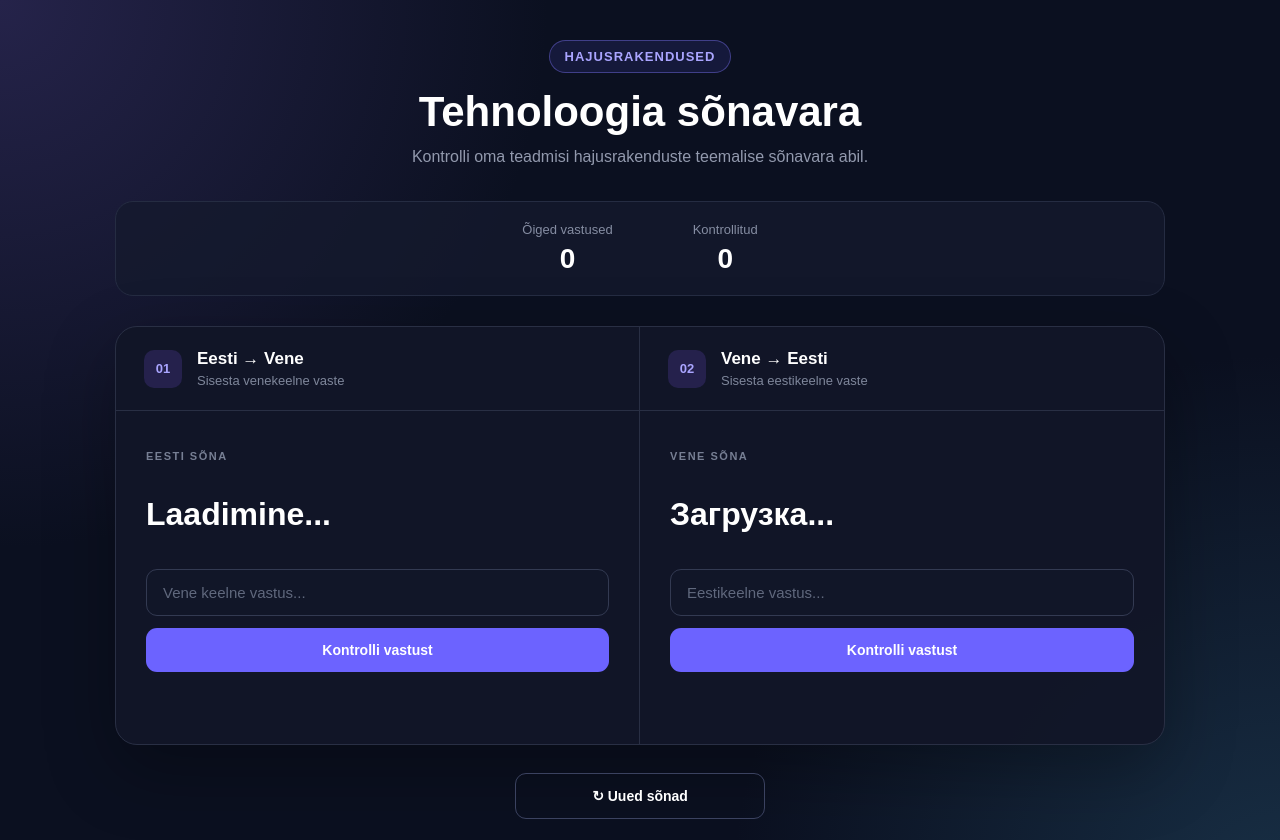
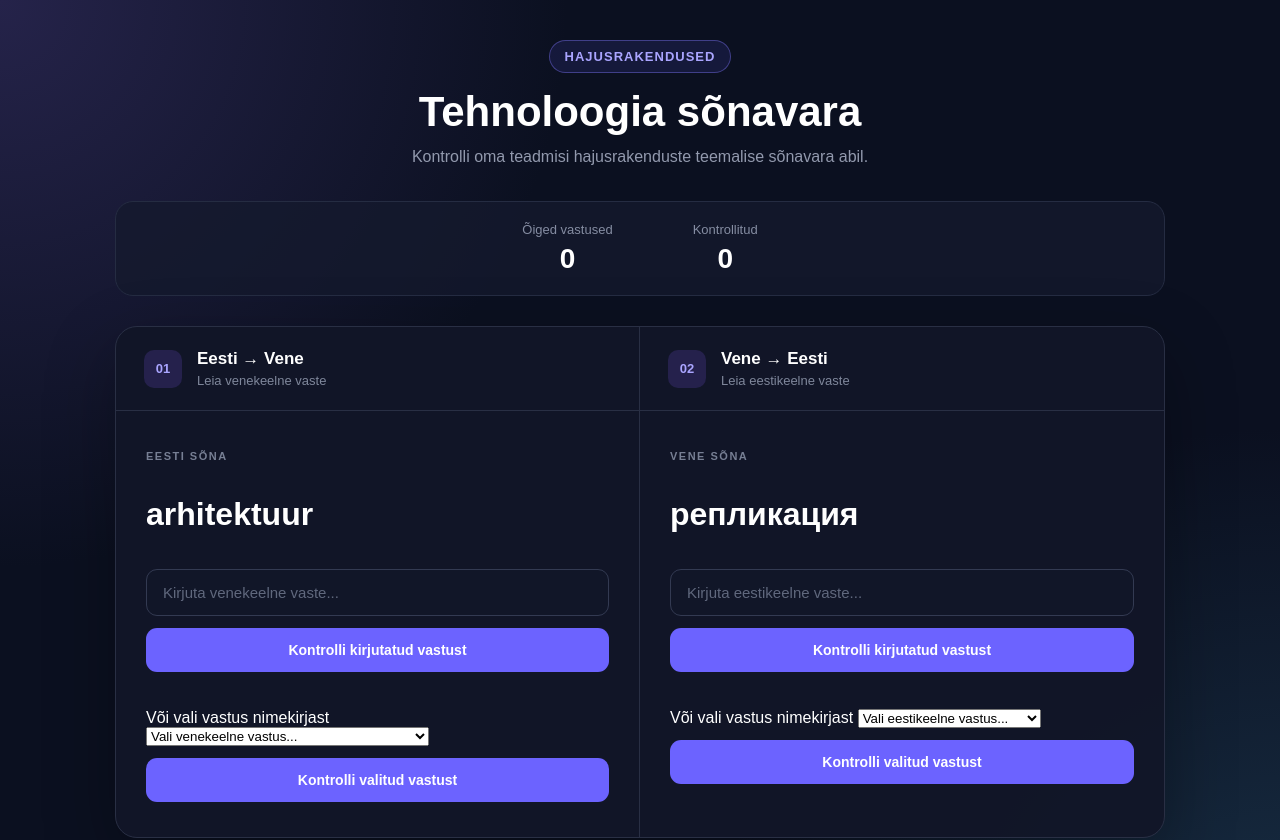
Before and after one commit to painkiller102k/random_words, a plain HTML site: page index.html in a window 1280 px wide. Shown: the top 840 px of the page. Drawn offline with Linux system fonts and the light colour scheme.

Commit message:
[#88678]_lisa_uus_tabel_ja_dropdownlist

```diff
--- a/index.html
+++ b/index.html
@@ -8,6 +8,7 @@
 
     <link rel="stylesheet" href="style.css">
 </head>
+
 <body>
 
 <main class="container">
@@ -22,7 +23,9 @@
         </p>
     </header>
 
+
     <section class="score-card">
+
         <div>
             <span class="score-label">Õiged vastused</span>
             <strong id="score">0</strong>
@@ -32,31 +35,41 @@
             <span class="score-label">Kontrollitud</span>
             <strong id="checked">0</strong>
         </div>
+
     </section>
-    <!-- table -->
+
+
     <section class="word-table">
 
         <div class="table-header">
+
             <div>
                 <span class="number">01</span>
+
                 <div>
                     <h2>Eesti → Vene</h2>
-                    <p>Sisesta venekeelne vaste</p>
+                    <p>Leia venekeelne vaste</p>
                 </div>
             </div>
 
+
             <div>
                 <span class="number">02</span>
+
                 <div>
                     <h2>Vene → Eesti</h2>
-                    <p>Sisesta eestikeelne vaste</p>
+                    <p>Leia eestikeelne vaste</p>
                 </div>
             </div>
+
         </div>
+
 
         <div class="table-content">
 
-            <!-- 1. variant: eesti sõna -> vene vastus -->
+
+            <!-- VASAK POOL: Eesti -> Vene -->
+
             <div class="word-card">
 
                 <span class="direction">EESTI SÕNA</span>
@@ -65,23 +78,56 @@
                     Laadimine...
                 </div>
 
+
+                <!-- Vastuse kirjutamine -->
+
                 <input
                         type="text"
                         id="russianAnswer"
-                        placeholder="Vene keelne vastus..."
+                        placeholder="Kirjuta venekeelne vaste..."
                         autocomplete="off"
                 >
 
                 <button id="checkRussian">
-                    Kontrolli vastust
+                    Kontrolli kirjutatud vastust
                 </button>
 
+
+                <!-- Vastuse tulemus -->
+
                 <div class="result" id="russianResult"></div>
+
+
+                <!-- Võimalus valida dropdownist -->
+
+                <div class="select-section">
+
+                    <label for="russianSelect">
+                        Või vali vastus nimekirjast
+                    </label>
+
+                    <select id="russianSelect">
+
+                        <option value="">
+                            Vali venekeelne vastus...
+                        </option>
+
+                    </select>
+
+                    <button
+                            class="select-button"
+                            id="selectRussian"
+                    >
+                        Kontrolli valitud vastust
+                    </button>
+
+                </div>
 
             </div>
 
 
-            <!-- 2. variant: vene sõna -> eesti vastus -->
+            <!-- PAREM POOL: Vene -> Eesti -->
+
             <div class="word-card">
 
                 <span class="direction">VENE SÕNA</span>
@@ -90,18 +136,50 @@
                     Загрузка...
                 </div>
 
+
+                <!-- Vastuse kirjutamine -->
+
                 <input
                         type="text"
                         id="estonianAnswer"
-                        placeholder="Eestikeelne vastus..."
+                        placeholder="Kirjuta eestikeelne vaste..."
                         autocomplete="off"
                 >
 
                 <button id="checkEstonian">
-                    Kontrolli vastust
+                    Kontrolli kirjutatud vastust
                 </button>
 
+
+                <!-- Vastuse tulemus -->
+
                 <div class="result" id="estonianResult"></div>
+
+
+                <!-- Võimalus valida dropdownist -->
+
+                <div class="select-section">
+
+                    <label for="estonianSelect">
+                        Või vali vastus nimekirjast
+                    </label>
+
+                    <select id="estonianSelect">
+
+                        <option value="">
+                            Vali eestikeelne vastus...
+                        </option>
+
+                    </select>
+
+                    <button
+                            class="select-button"
+                            id="selectEstonian"
+                    >
+                        Kontrolli valitud vastust
+                    </button>
+
+                </div>
 
             </div>
 
@@ -109,9 +187,14 @@
 
     </section>
 
-    <button class="new-word-button" id="newWords">
+
+    <button
+            class="new-word-button"
+            id="newWords"
+    >
         ↻ Uued sõnad
     </button>
+
 
     <footer>
         <p>
@@ -121,6 +204,7 @@
 
 </main>
 
+
 <script src="script.js"></script>
 
 </body>
```
